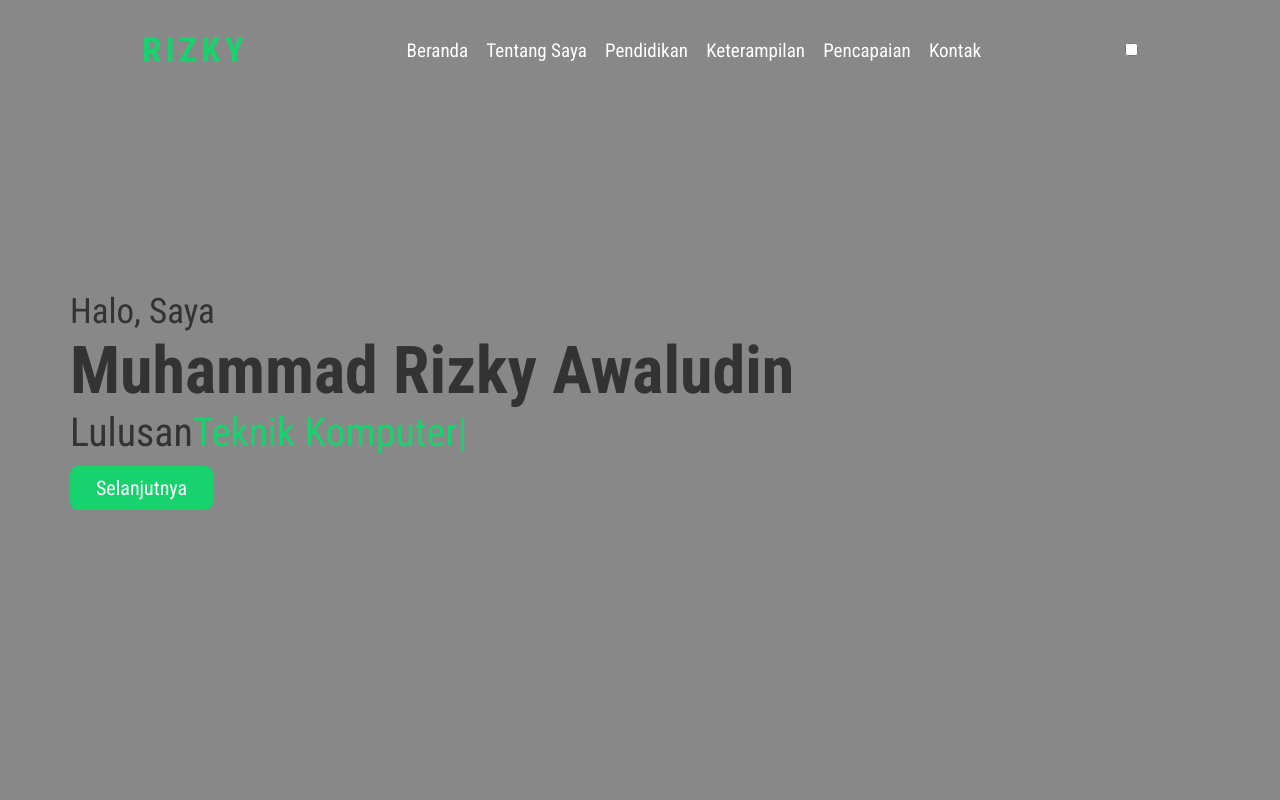
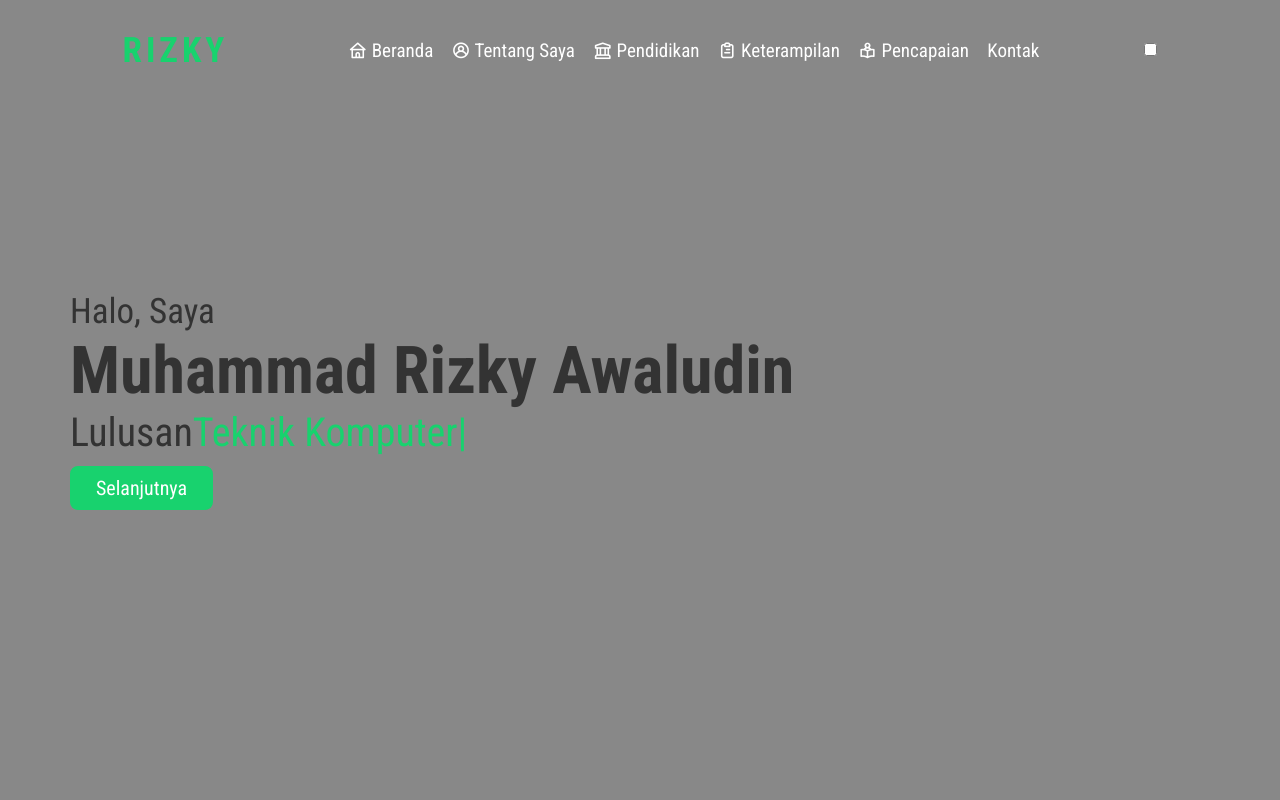
Before and after one commit to mrizkya/rezekimimiti, a plain HTML site: page index.html in a window 1280 px wide. Shown: the top 800 px of the page. Drawn offline with nearby package versions, Linux system fonts and the light colour scheme.

Commit message:
Update index.html

```diff
--- a/index.html
+++ b/index.html
@@ -82,7 +82,7 @@
     <link rel="stylesheet" href="assets/css/style.css" />
     <link rel="stylesheet" type="text/css" href="assets/css/style.css" />
     <link rel="stylesheet" href="https://cdnjs.cloudflare.com/ajax/libs/font-awesome/5.15.3/css/all.min.css" />
-
+    <link rel="stylesheet" href="https://unicons.iconscout.com/release/v4.0.0/css/line.css" />
 
 
 
@@ -187,11 +187,11 @@
           <a href="#home"><span>Rizky</span></a>
         </div>
         <ul class="menu">
-          <li><a href="#home" class="menu-btn" name="user-circle">Beranda</a></li>
-          <li><a href="#about" class="menu-btn">Tentang Saya</a></li>
-          <li><a href="#education" class="menu-btn">Pendidikan</a></li>
-          <li><a href="#skills" class="menu-btn">Keterampilan</a></li>
-          <li><a href="#achievement" class="menu-btn">Pencapaian</a></li>
+          <li><a href="#home" class="nav-link scrollto"><i class="uil uil-home nav-icon"></i> <span>Beranda</span></a></li>
+          <li><a href="#about" class="nav-link scrollto"><i class="uil uil-user-circle"></i> <span>Tentang Saya</span></a></li>
+          <li><a href="#education" class="nav-link scrollto"><i class="uil uil-university"></i> <span>Pendidikan</span></a></li>
+          <li><a href="#skills" class="nav-link scrollto"><i class="uil uil-clipboard-alt"></i> <span>Keterampilan</span></a></li>
+          <li><a href="#achievement" class="nav-link scrollto"><i class="uil uil-book-reader"></i> <span>Pencapaian</span></a></li>
           <li><a href="#contact" class="menu-btn">Kontak</a></li>
         </ul>
         <div class="menu-btn">
```
